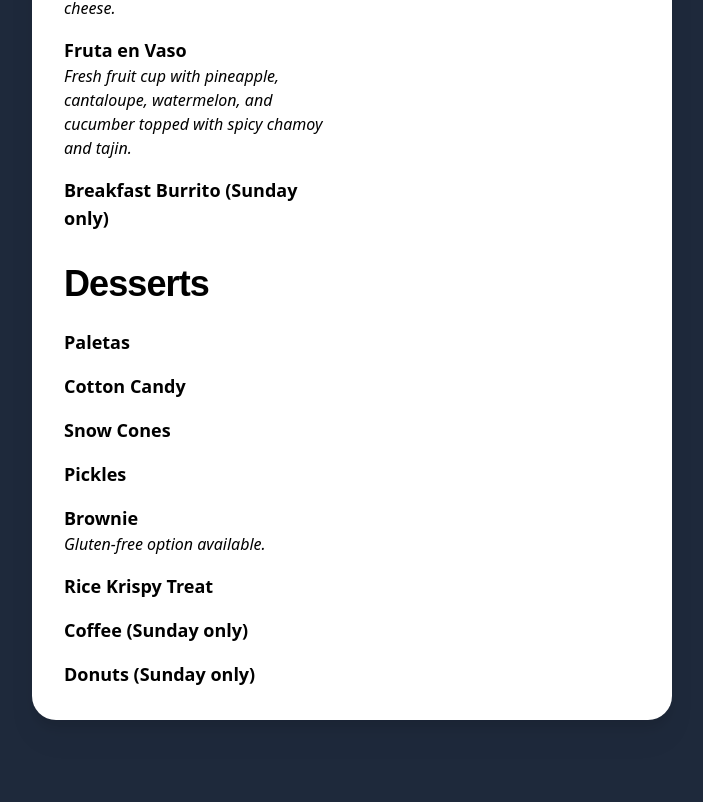
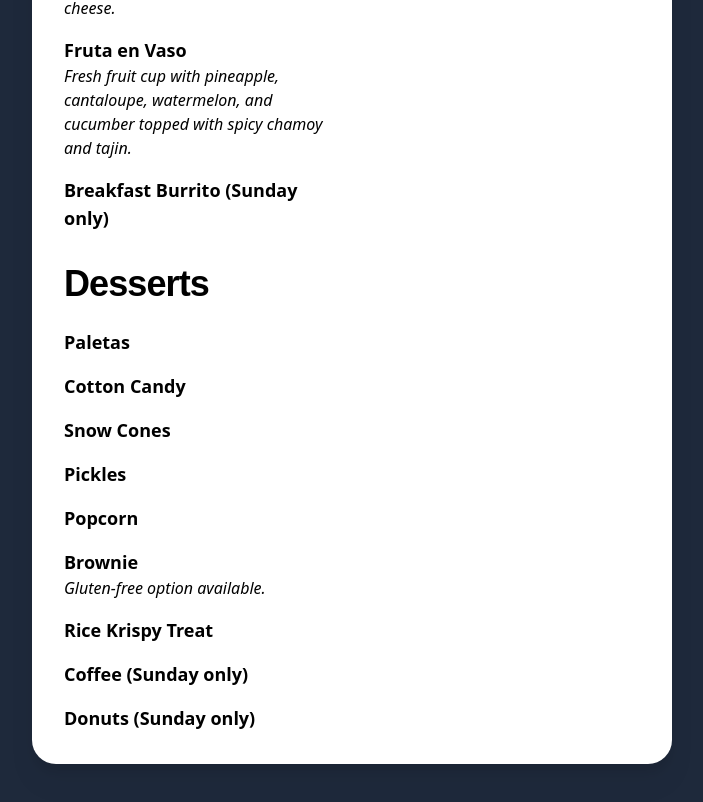
Before and after one commit to ktbartholomew/gorettifest.com, a Next.js app: page /menu in a window 1280 px wide. Shown: the part 3474-4276 px from the top of the page, without its empty margins (288-991 px from the left). Built offline with nearby package versions, Linux system fonts and the light colour scheme; a web font is replaced by a local one.

Commit message:
Add Popcorn to the Desserts menu

```diff
--- a/app/menu/page.tsx
+++ b/app/menu/page.tsx
@@ -271,6 +271,7 @@ const menu: Menu = {
         { title: "Cotton Candy", description: "" },
         { title: "Snow Cones", description: "" },
         { title: "Pickles", description: "" },
+        { title: "Popcorn", description: "" },
         {
           title: "Brownie",
           description:
```
